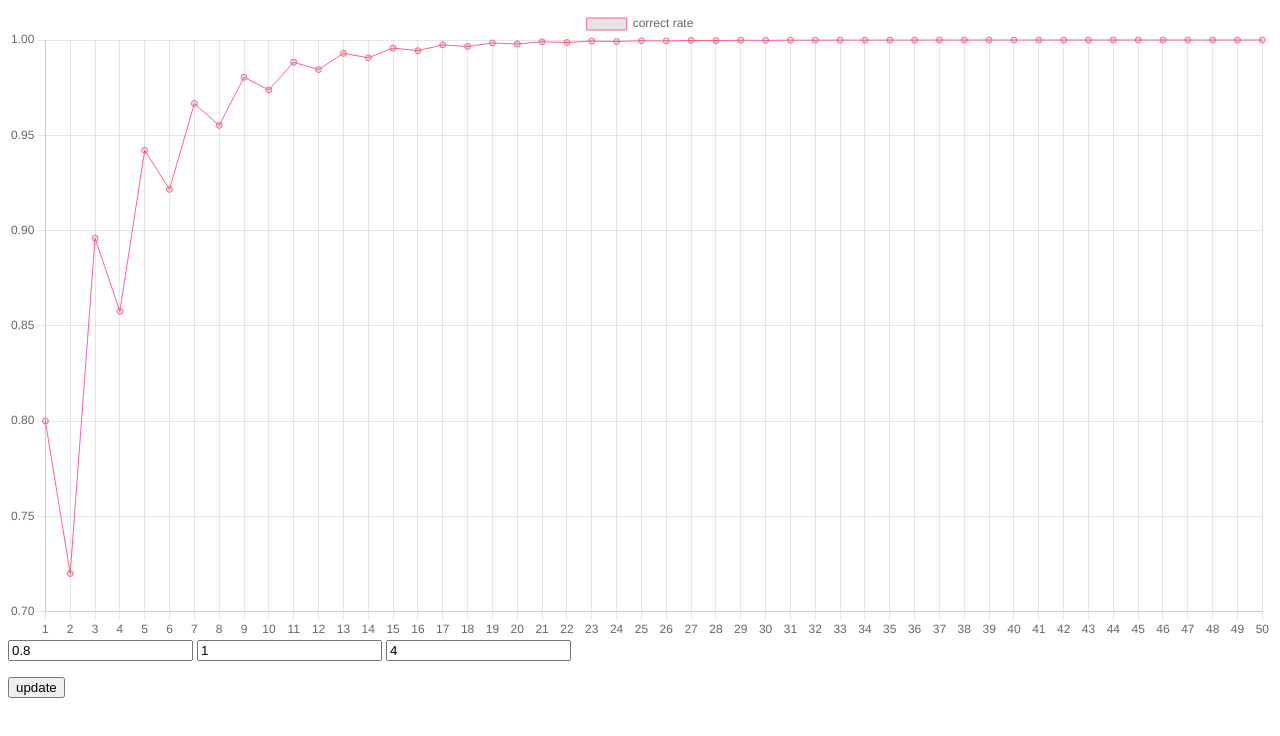
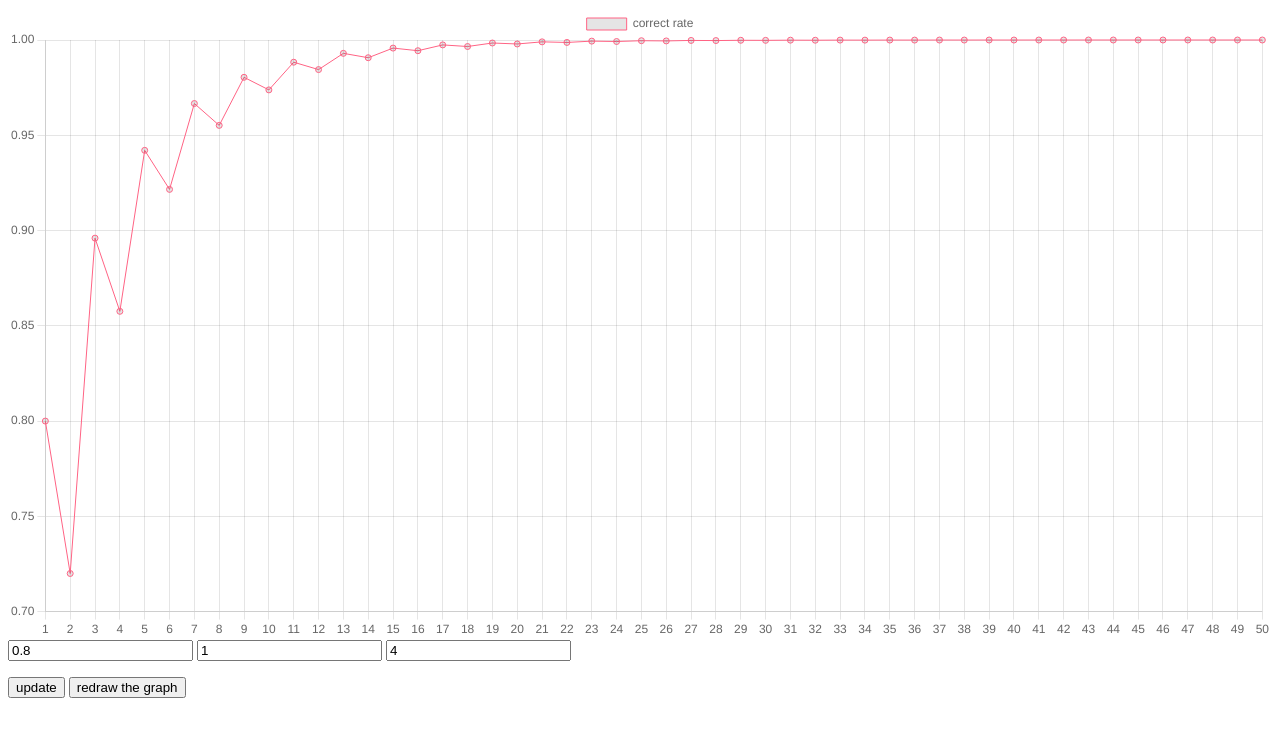
Before and after one commit to 1A291109A6/hypothetical-graph, a plain HTML site: page index.html in a window 1280 px wide. Drawn offline with nearby package versions, Linux system fonts and the light colour scheme.

Commit message:
Update index.html

```diff
--- a/index.html
+++ b/index.html
@@ -7,5 +7,6 @@
   </form>
   <script src="https://cdn.jsdelivr.net/npm/chart.js"></script>
   <button id="updateButton">update</button>
+  <button onclick="redrawChart()">redraw the graph</button>
   <script src="js/script.js"></script>
 </body>
```
